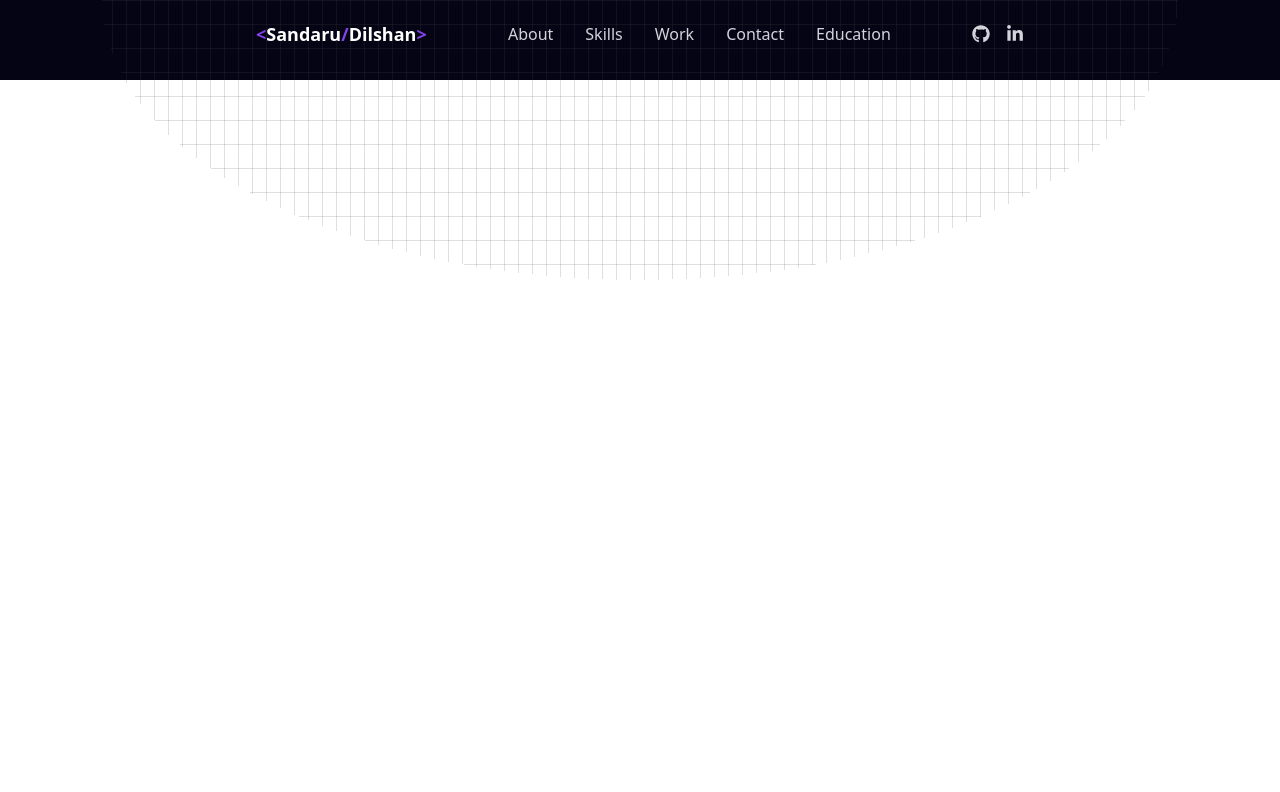
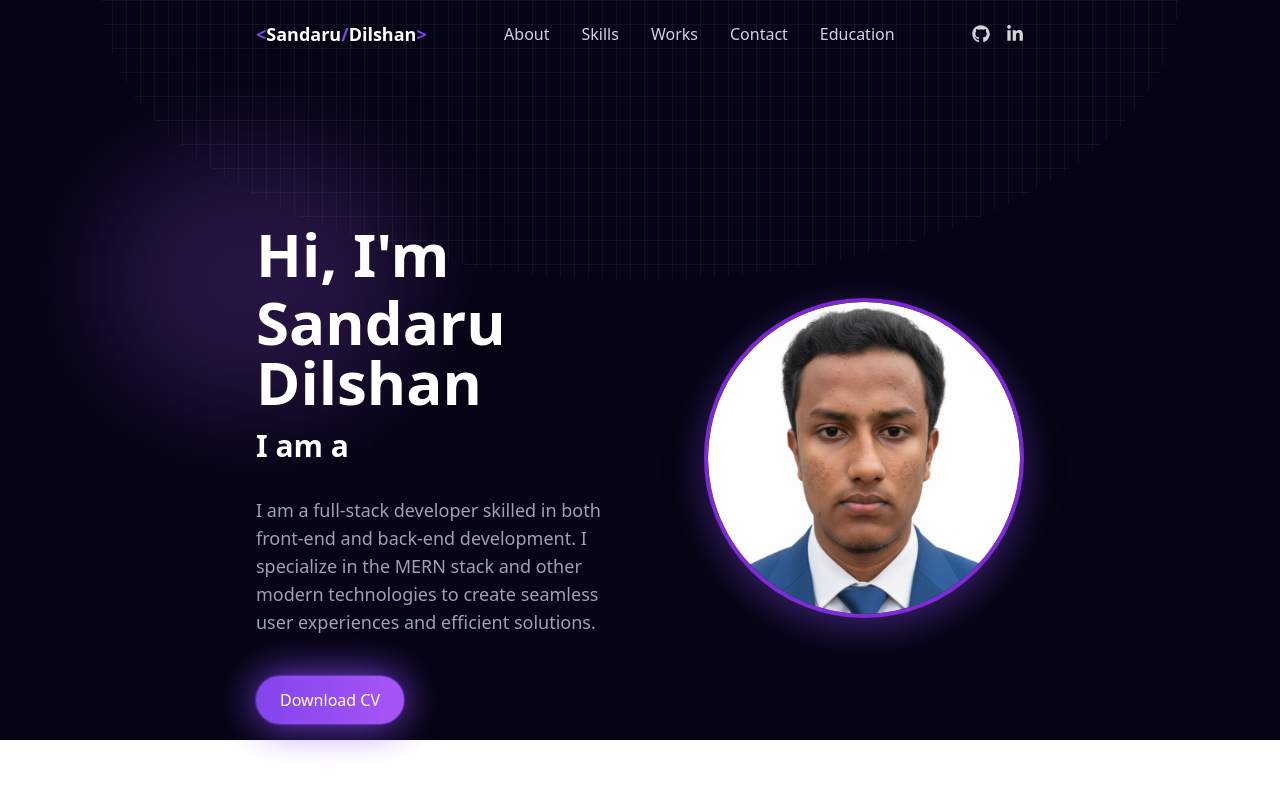
Before and after one commit to Sandaru03/Portfolio-Website, a React (Vite) app: page / in a window 1280 px wide. Shown: the top 792 px of the page. Built offline with nearby package versions, Linux system fonts and the light colour scheme.

Commit message:
NavBar And About Section Create

```diff
--- a/package.json
+++ b/package.json
@@ -10,13 +10,14 @@
     "preview": "vite preview"
   },
   "dependencies": {
+    "prop-types": "^15.8.1",
     "react": "^19.1.1",
     "react-dom": "^19.1.1",
     "react-icons": "^5.5.0",
     "react-parallax-tilt": "^1.7.309",
     "react-router-dom": "^7.9.3",
-    "react-toastify": "^11.0.5",
-    "react-typing-effect": "^2.0.5"
+    "react-simple-typewriter": "^5.0.1",
+    "react-toastify": "^11.0.5"
   },
   "devDependencies": {
     "@eslint/js": "^9.36.0",
--- a/src/App.jsx
+++ b/src/App.jsx
@@ -5,12 +5,15 @@ import About from './components/About/About'
 import Skills from './components/Skills/Skills'
 import Work from './components/Work/Work'
 import Contact from './components/Contact/Contact'
+import BlurBlob from './BlurBlob'
 
 
 const App = () => {
 
   return (
     <div className="bg-[#050414]">
+
+      <BlurBlob position={{top: '35%', left: '20%' }} size={{width: '30%', height: '40%'}}></BlurBlob>
 
       <div className="absolute inset-0 bg-[linear-gradient(to_right,#4f4f4f2e_1px,transparent_1px),linear-gradient(to_bottom,#4f4f4f2e_1px,transparent_1px)] bg-[size:14px_24px] [mask-image:radial-gradient(ellipse_60%_50%_at_50%_0%,#000_70%,transparent_100px)]"></div>
 
--- /dev/null
+++ b/src/BlurBlob.jsx
@@ -0,0 +1,39 @@
+import React from 'react'
+import propTypes from 'prop-types';
+
+export const BlurBlob = ({position, size}) => {
+    // Destructure position and size props
+    const {top, left} = position;
+    const {width, height} = size;
+
+  return (
+
+    <div className='absolute'
+    style={{
+        top:top,
+        left:left,
+        width:width,
+        height:height,
+        transform:'translate(-50%, -50%)',
+    }}>
+
+        <div className='w-full h-full bg-purple-500 rounded-full opacity-20 blur-3xl animate-blob'></div>
+
+    </div>
+  )
+}
+
+// Define prop types
+BlurBlob.propTypes = {
+    position: propTypes.shape({
+        top: propTypes.string,
+        left: propTypes.string,
+    }),
+
+    size: propTypes.shape({
+        width: propTypes.string,
+        height: propTypes.string,
+    }),
+}
+
+export default BlurBlob
--- a/src/components/About/About.jsx
+++ b/src/components/About/About.jsx
@@ -1,11 +1,85 @@
-import React from 'react'
+import React from 'react';
+import { Typewriter } from "react-simple-typewriter";
+import Tilt from 'react-parallax-tilt';
+import ProfilePhoto from '../../assets/profilephoto.png';
 
 export const About = () => {
   return (
-    <div>
+    <section
+      id='about'
+      className='py-4 px-[7vw] md:px-[7vw] lg:px-[20vw] font-sans mt-16 md:mt-24 lg:mt-32'
+    >
+      <div className='flex flex-col-reverse md:flex-row justify-between items-center'>
+        {/* Left Side */}
+        <div className='md:w-1/2 text-center md:text-left mt-8 md:mt-0'>
+          {/* Greeting */}
+          <h1 className='text-3xl sm:text-5xl md:text-6xl font-bold text-white mb-2 leading-tight'>
+            Hi, I'm
+          </h1>
 
-    </div>
-  )
-}
+          {/* Name */}
+          <h2 className='text-4xl sm:text-5xl md:text-6xl font-bold text-white mb-4 leading-tight'>
+            Sandaru Dilshan
+          </h2>
 
-export default About
+          {/* Skills */}
+          <h3 className="text-xl sm:text-2xl md:text-3xl font-semibold leading-tight">
+            <span className="text-white mr-2">I am a</span>
+            <span className="text-[#8245ec]">
+              <Typewriter
+                words={["Fullstack Developer", "UI/UX Designer"]}
+                loop={0}
+                cursor
+                cursorStyle="|"
+                typeSpeed={100}
+                deleteSpeed={80}
+                delaySpeed={2000}
+              />
+            </span>
+          </h3>
+
+          {/* About Me Paragraph */}
+          <p className='text-gray-400 text-base sm:text-lg md:text-lg mb-10 mt-8 leading-relaxed'>
+            I am a full-stack developer skilled in both front-end and back-end development.
+            I specialize in the MERN stack and other modern technologies to create seamless user experiences and efficient solutions.
+          </p>
+
+          {/* CV Button */}
+          <a
+            href="https://drive.google.com/file/d/1QWc8XqugqC0EB9l4d4qwv075GYDqHcwH/view?usp=drive_link"
+            target='_blank'
+            rel='noopener noreferrer'
+            className='inline-block bg-[#8245ec] text-white px-6 py-3 rounded-full transform hover:scale-105 transition duration-300'
+            style={{
+              background: 'linear-gradient(90deg, #8245ec, #a855f7)',
+              boxShadow: '0 0 2px #8245ec, 0 0 2px #8245ec, 0 0 40px #8245ec',
+            }}
+          >
+            Download CV
+          </a>
+        </div>
+
+        {/* Right Side */}
+        <div className='md:w-1/2 flex justify-center md:justify-end mt-[-2rem]'>
+          <Tilt
+            className='w-40 h-40 sm:w-52 sm:h-52 md:w-80 md:h-80 border-4 border-purple-700 rounded-full'
+            tiltMaxAngleX={20}
+            tiltMaxAngleY={20}
+            perspective={1000}
+            transitionSpeed={1000}
+            scale={1.05}
+            gyroscope={true}
+          >
+            <img
+              src={ProfilePhoto}
+              alt='Sandaru Dilshan'
+              className='w-full h-full rounded-full object-cover drop-shadow-[0_10px_20px_rgba(130,69,236,0.5)]'
+            />
+          </Tilt>
+        </div>
+      </div>
+    </section>
+  );
+};
+
+export default About;
--- a/src/components/Navbar/Navbar.jsx
+++ b/src/components/Navbar/Navbar.jsx
@@ -27,7 +27,7 @@ export const Navbar = () => {
   const menuItems = [
     { id: "about", label: "About" },
     { id: "skills", label: "Skills" },
-    { id: "work", label: "Work" },
+    { id: "work", label: "Works" },
     { id: "contact", label: "Contact" },
     { id: "education", label: "Education" }
   ];
@@ -86,7 +86,59 @@ export const Navbar = () => {
 
           </a>
         </div>
+
+        {/* Mobile Menu Icons */}
+        <div className="md:hidden">
+          {
+            isOpen ? (
+              <FiX className='text-3xl text-[#8245ec] cursor-pointer'
+                onClick={() => setIsOpen(false)} />
+            ):(
+              <FiMenu className='text-3xl text-[#8245ec] cursor-pointer'
+                onClick={() => setIsOpen(true)} />
+            )
+          }
+        </div>
+
       </div>
+
+      {/* Mobile Menu */}
+      {isOpen && (
+        <div className="absolute top-16 left-1/2 transform -translate-x-1/2 w-4/5 bg-[#050414] bg-opacity-50 backdrop-filter backdrop-blur-lg z-50 rounded-lg shadow-lg">
+          <ul className='flex flex-col items-center space-y-4 py-4 text-gray-300'>
+            {menuItems.map((item) => (
+              <li key={item.id} className={`cursor-pointer hover:text-white
+                ${activeSection===item.id ? "text-[#8245ec]" : ""}`}>
+                  <button onClick={() => handleMenuItemClick(item.id)}>
+                    {item.label}
+                  </button>
+                </li>
+            ))}
+
+            <div className="flex space-x-4">
+                  <a
+            href="https://github.com/Sandaru03"
+              target="_blank"
+              rel="noopener noreferrer"
+              className="text-gray-300 hover:text-white">
+            <FaGithub size = {18} />
+
+          </a>
+
+           <a
+            href="https://www.linkedin.com/in/sandaru-dilshan-a6b72a318/"
+              target="_blank"
+              rel="noopener noreferrer"
+              className="text-gray-300 hover:text-white">
+            <FaLinkedinIn size={18} />
+
+          </a>
+            </div>
+
+          </ul>
+
+        </div>
+      )}
     </nav>
   );
 };
--- a/tailwind.config.js
+++ b/tailwind.config.js
@@ -2,7 +2,19 @@
 module.exports = {
   content: ["./src/**/*.{js,jsx,ts,tsx}"],
   theme: {
-    extend: {},
+    extend: {
+      keyframes:{
+        blob: {
+          '0%': {transform: 'scale(1)'},
+          '33%': {transform: 'scale(1.2)'},
+          '66%': {transform: 'scale(0.8)'},
+          '100%': {transform: 'scale(1)'},
+        },
+      },
+      animation: {
+        blob: 'blob 10s infinite',
+      }
+    },
   },
   plugins: [],
 };
```
Also changed, not shown: 1 other file (tests, documents, lock files or other folders).
